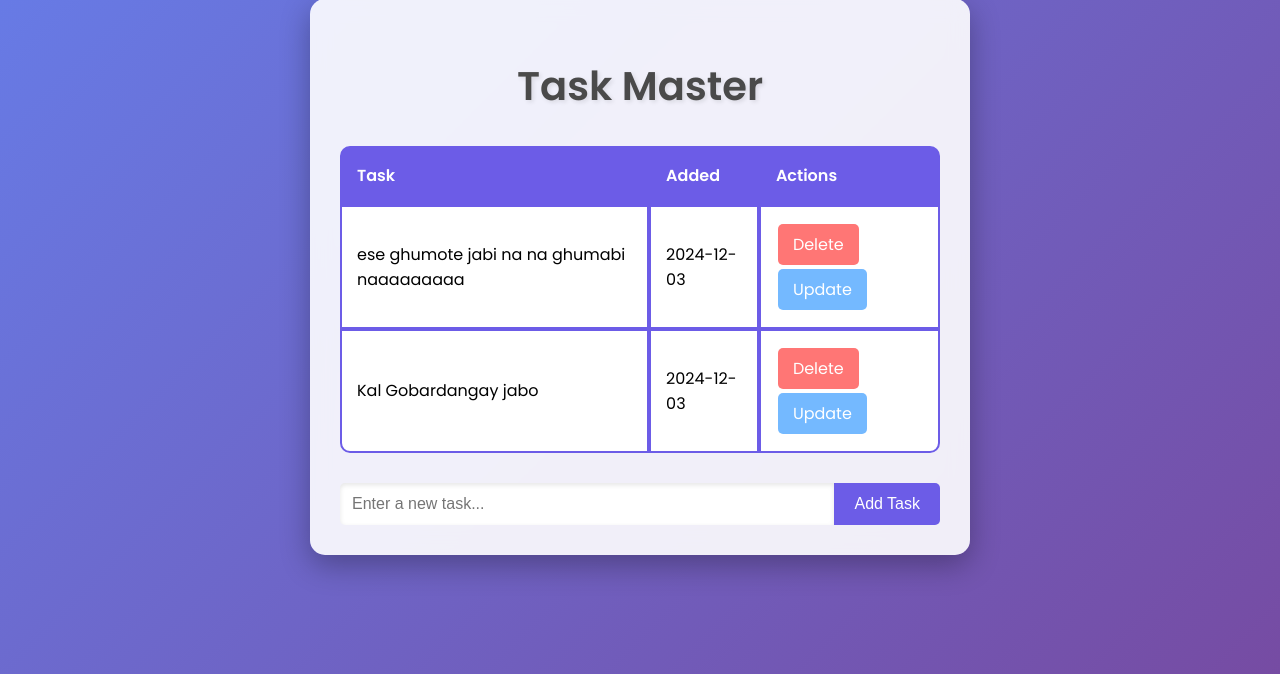
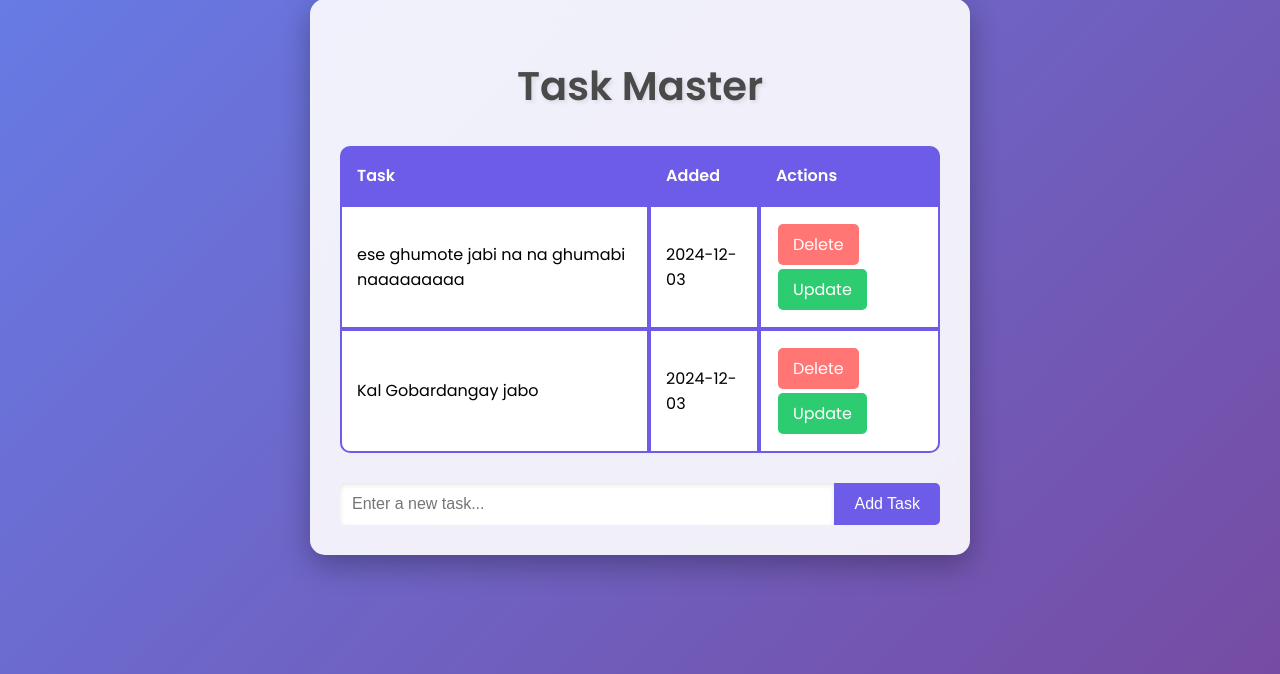
Before and after one commit to Supercoder2005/Task_Master, a Flask app: page / in a window 1280 px wide. Shown: the part 143-817 px from the top of the page. Run offline with Flask 3, Linux system fonts and the light colour scheme.

Commit message:
changes done

```diff
--- a/templates/index.html
+++ b/templates/index.html
@@ -91,7 +91,11 @@
         }
 
         .update-btn {
-            background-color: #74b9ff;
+            background-color: #2ecc71;
+        }
+
+        .update-btn:hover {
+            background-color: #27ae60;
         }
 
         .action-btn:hover {
```
Also changed, not shown: instance/test.db.
